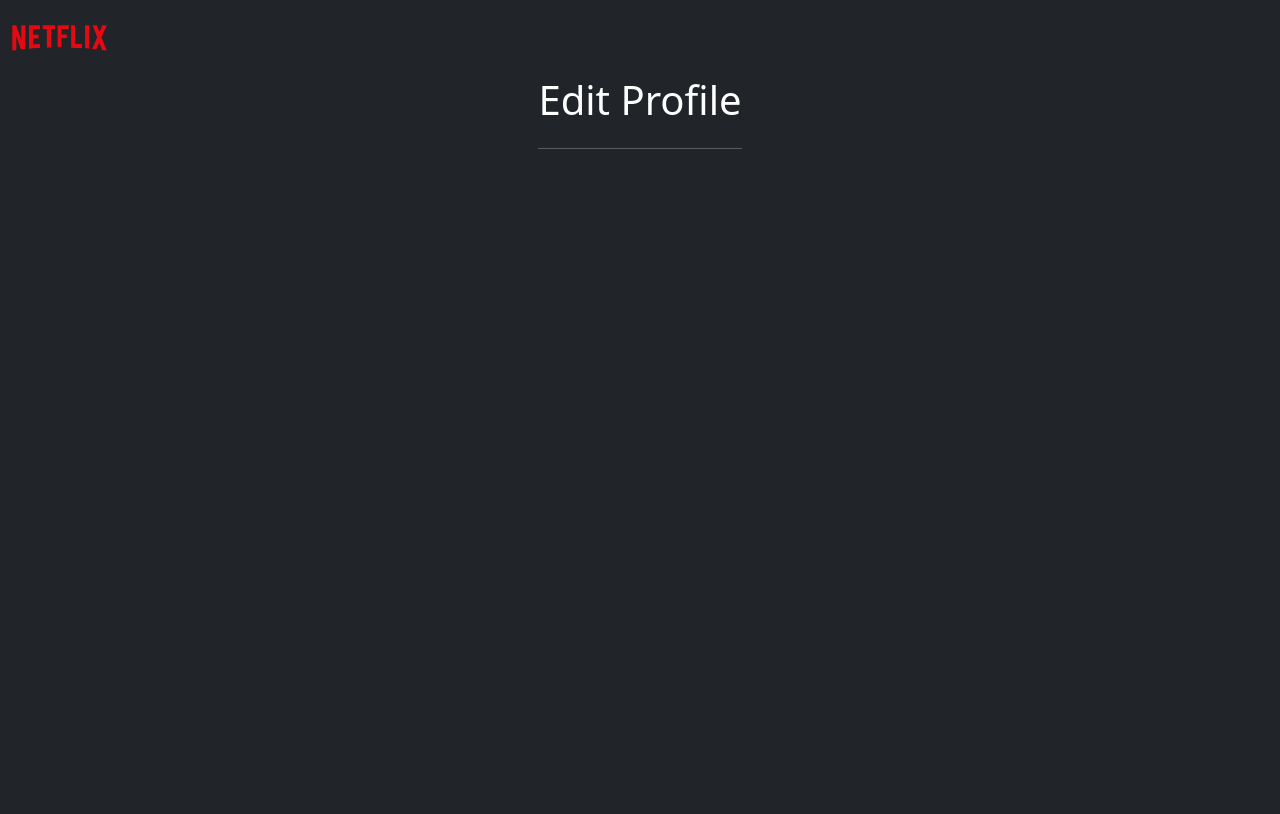
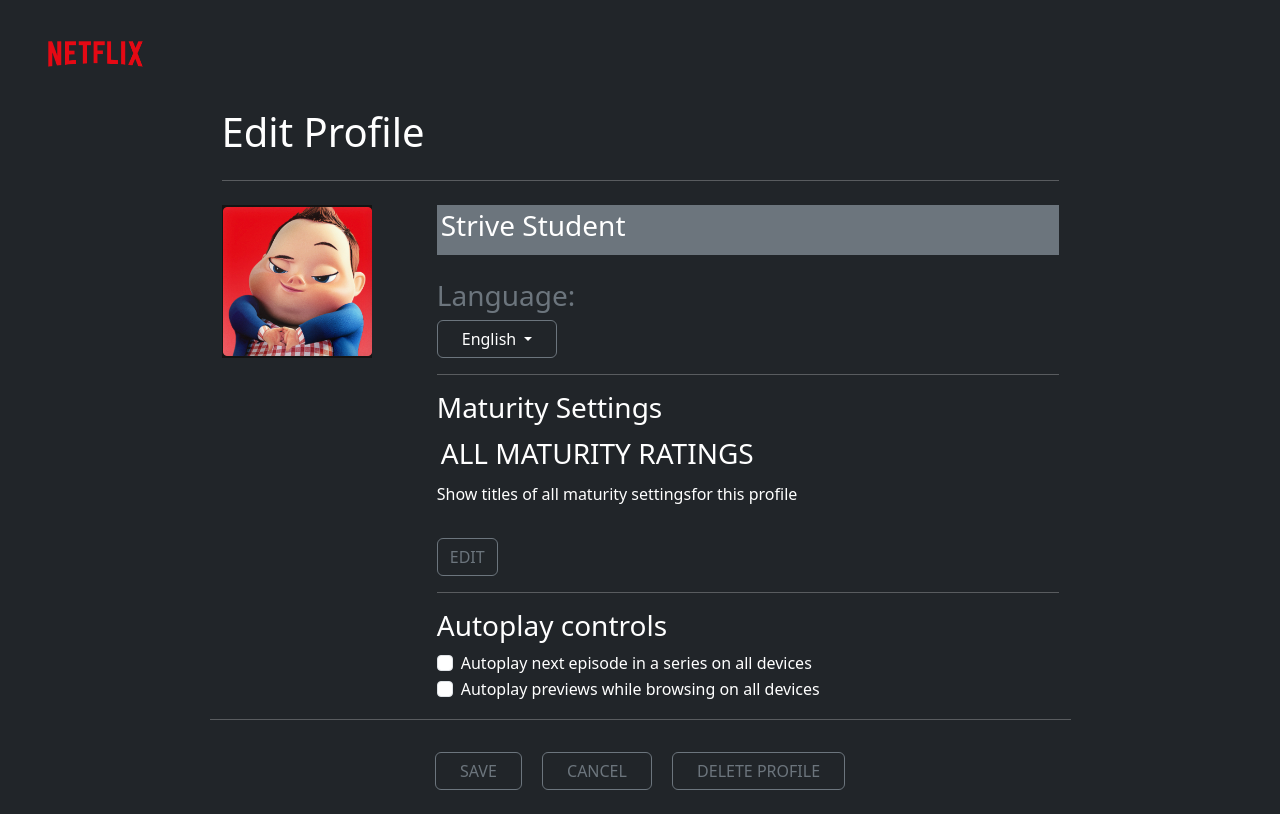
Before and after one commit to yvr1x02/Progetto_Settimanale-U2-W2-D5, a plain HTML site: page Edit-Profile.html in a window 1280 px wide. Drawn offline with nearby package versions, Linux system fonts and the light colour scheme.

Commit message:
un commit mai mandato.

```diff
--- a/Edit-Profile.html
+++ b/Edit-Profile.html
@@ -12,24 +12,104 @@
     />
   </head>
   <body class="bg-dark">
-    <nav class="navbar bg-body-dark">
-      <a class="navbar-brand" href="#">
-        <img src="./Netflix-assets/assets/netflix_logo.png" alt="Netflix Logo" class="img-fluid" style="height: 50px" />
-      </a>
+    <nav class="navbar navbar-expand-lg navbar-dark bg-dark p-4 w-100">
+      <div class="container-fluid d-flex">
+        <a class="navbar-brand" href="#">
+          <img
+            src="./Netflix-assets/assets/netflix_logo.png"
+            alt="Netflix Logo"
+            class="img-fluid"
+            style="height: 50px"
+          />
+        </a>
+        <button
+          class="navbar-toggler"
+          type="button"
+          data-bs-toggle="collapse"
+          data-bs-target="#navbarNav"
+          aria-controls="navbarNav"
+          aria-expanded="false"
+          aria-label="Toggle navigation"
+        >
+          <span class="navbar-toggler-icon"></span>
+        </button>
+      </div>
     </nav>
 
-    <div class="container d-flex justify-content-center">
-      <div class="text-white">
-        <div class="d-flex align-items-left">
+    <div class="container d-flex justify-content-center w-100">
+      <div class="text-white w-75">
+        <div class="d-flex">
           <h1>Edit Profile</h1>
         </div>
         <hr />
+        <div class="row mt-4">
+          <div class="col-3 ">
+            <img src="./Netflix-assets/assets/avatar.png" alt="Profile image" style="width: 150px" />
+            <div>
+              <i class="bi bi-pencil"></i>
+            </div>
+          </div>
+          <div class="col-9 mb-3">
+            <div class="bg-secondary p-1">
+              <h3>Strive Student</h3>
+            </div>
+            <div class="text-secondary mt-4 ">
+              <h3>Language:</h3>
+            </div>
+            <div class="dropdown">
+              <button
+                class="btn btn-secondary dropdown-toggle bg-dark text-white px-4 "
+                type="button"
+                data-bs-toggle="dropdown"
+                aria-expanded="false"
+              >
+                English
+              </button>
+              <ul class="dropdown-menu">
+                <li><a class="dropdown-item bg-dark text-white" href="#">Italiano</a></li>
+                <li><a class="dropdown-item bg-dark text-white" href="#">Spagnolo</a></li>
+                <li><a class="dropdown-item bg-dark text-white" href="#">Giapponese</a></li>
+              </ul>
+            </div>
+            <hr />
+            <div>
+              <h3>Maturity Settings</h3>
+              <div class="bg-tertiary d-inline-block p-1">
+                <h3>ALL MATURITY RATINGS</h3>
+              </div>
+              <p>Show titles of <span>all maturity settings</span>for this profile</p>
+              <button type="button" class="btn btn-outline-secondary mt-3">EDIT</button>
+            </div>
+            <hr />
+            <div>
+              <h3>Autoplay controls</h3>
+              <div class="form-check">
+                <input class="form-check-input" type="checkbox" value="" id="flexCheckDefault">
+                <label class="form-check-label" for="flexCheckDefault">
+                 Autoplay next episode in a series on all devices
+                </label>
+
+            </div>
+            <div class="form-check">
+              <input class="form-check-input" type="checkbox" value="" id="flexCheckDefault">
+              <label class="form-check-label" for="flexCheckDefault">
+                Autoplay previews while browsing on all devices
+              </label>
+          </div>
+        </div>
       </div>
+      <hr>
+    </div>
+    <div class="text-center">
+
+    <button type="button" class="btn btn-outline-secondary px-4 mt-3 mx-2">SAVE</button>
+      <button type="button" class="btn btn-outline-secondary px-4 mt-3 mx-2">CANCEL</button>
+      <button type="button" class="btn btn-outline-secondary px-4 mt-3 mx-2">DELETE PROFILE</button>
     </div>
     <script
       src="https://cdn.jsdelivr.net/npm/bootstrap@5.3.3/dist/js/bootstrap.bundle.min.js"
       integrity="sha384-YvpcrYf0tY3lHB60NNkmXc5s9fDVZLESaAA55NDzOxhy9GkcIdslK1eN7N6jIeHz"
       crossorigin="anonymous"
     ></script>
-  </body>
+  </body>
 </html>
```
